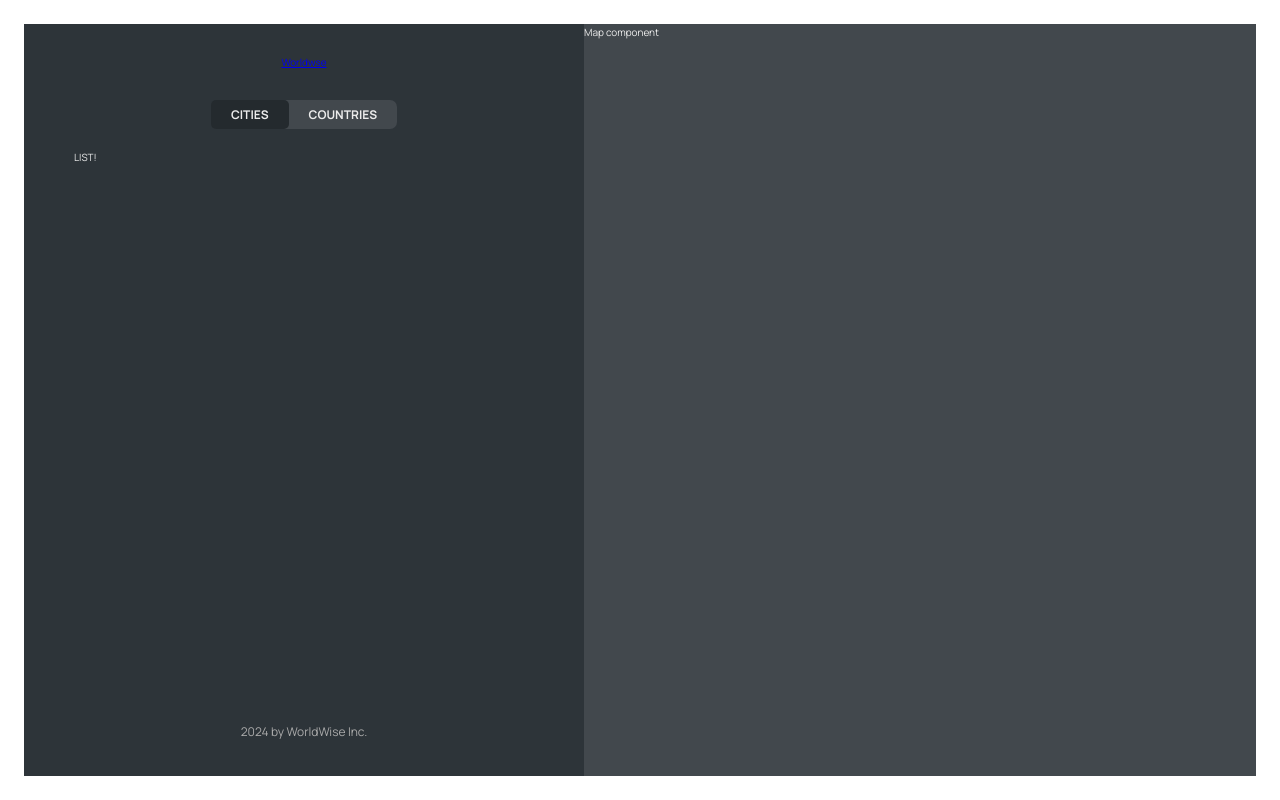
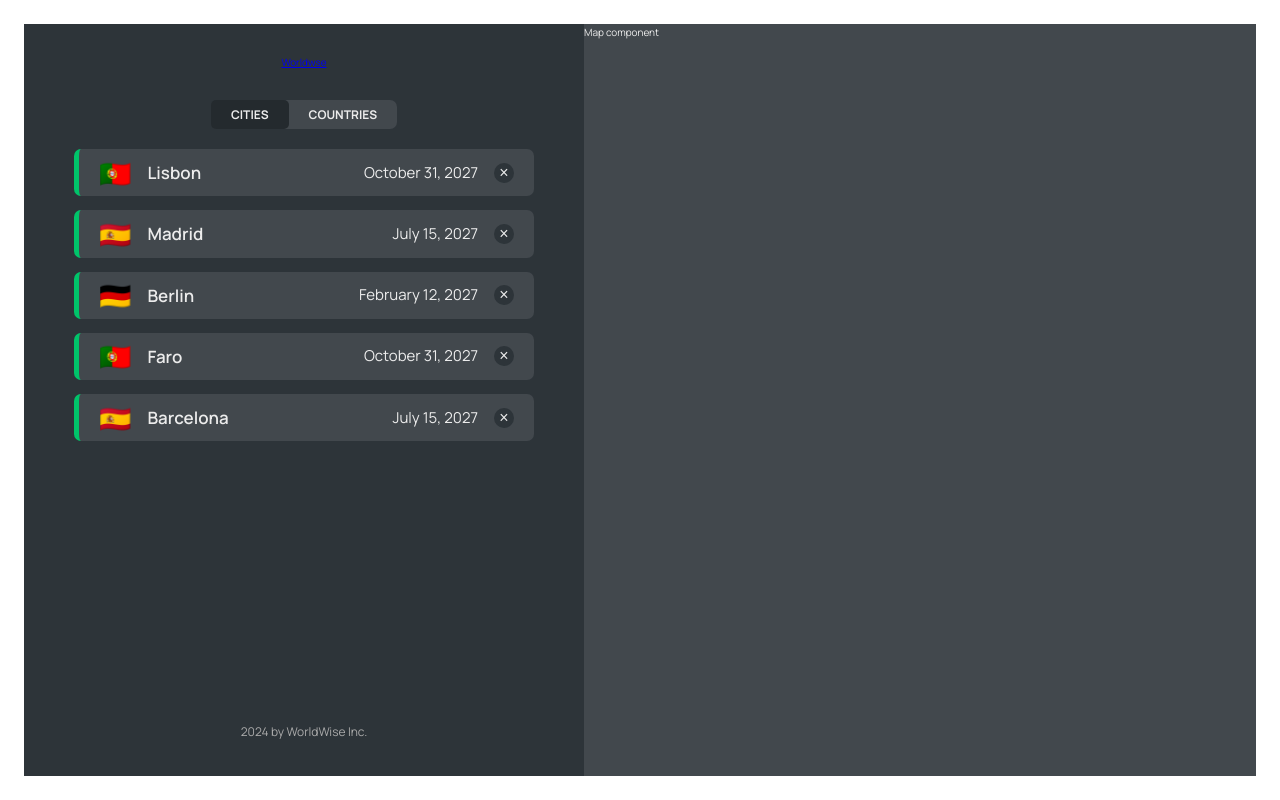
Before and after one commit to devodii/worldwise, a React (Vite) app: page /app/cities in a window 1280 px wide. Built offline with nearby package versions, Linux system fonts and the light colour scheme; data requests are answered from the project's data file.

Commit message:
feat: ability to display countries and cities

```diff
--- a/data/cities.json
+++ b/data/cities.json
@@ -35,6 +35,30 @@
         "lng": 13.376933665713324
       },
       "id": 98443197
+    },
+    {
+      "cityName": "Faro",
+      "country": "Portugal",
+      "emoji": "🇵🇹",
+      "date": "2027-10-31T15:59:59.138Z",
+      "notes": "My favorite city so far!",
+      "position": {
+        "lat": 38.727881642324164,
+        "lng": -9.140900099907554
+      },
+      "id": 232938089
+    },
+    {
+      "cityName": "Barcelona",
+      "country": "Spain",
+      "emoji": "🇪🇸",
+      "date": "2027-07-15T08:22:53.976Z",
+      "notes": "",
+      "position": {
+        "lat": 40.46635901755316,
+        "lng": -3.7133789062500004
+      },
+      "id": 1208980
     }
   ]
 }
--- a/src/App.jsx
+++ b/src/App.jsx
@@ -1,22 +1,57 @@
+import * as React from "react"
 import { BrowserRouter, Route, Routes } from "react-router-dom"
+
 import { Pricing } from "./pages/pricing"
 import { Product } from "./pages/product"
 import { FourOhFour } from "./pages/404"
-
 import { Homepage } from "./pages/homepage"
 import { AppLayout } from "./pages/app-layout"
 import { Login } from "./pages/login"
 import { CityList } from "./components/city-list"
+import { City } from "./components/city"
+import { CountryList } from "./components/country-list"
+
+const BASE_URL = "http://localhost:8000"
 
 function App() {
+  const [cities, setCities] = React.useState([])
+  const [isLoading, setIsLoading] = React.useState(false)
+
+  React.useEffect(() => {
+    async function fetchCities() {
+      try {
+        setIsLoading(true)
+        const res = await fetch(`${BASE_URL}/cities`)
+        const cities = await res.json()
+
+        setCities(cities)
+      } catch (error) {
+        alert("there was an error loading this data...")
+      } finally {
+        setIsLoading(false)
+      }
+    }
+    fetchCities()
+  }, [])
+
   return (
     <BrowserRouter>
       <Routes>
         <Route index element={<Homepage />} />
         <Route path="/app" element={<AppLayout />}>
-          <Route index element={<CityList />} />
-          <Route path="cities" element={<CityList />} />
-          <Route path="countries" element={<h2>Hello from countries</h2>} />
+          <Route
+            index
+            element={<CityList cities={cities} isLoading={isLoading} />}
+          />
+          <Route
+            path="cities"
+            element={<CityList cities={cities} isLoading={isLoading} />}
+          />
+          <Route path="cities/:id" element={<City />} />
+          <Route
+            path="countries"
+            element={<CountryList cities={cities} isLoading={isLoading} />}
+          />
           <Route path="form" element={<h2>Form component</h2>} />
         </Route>
         <Route path="/product" element={<Product />} />
--- /dev/null
+++ b/src/components/city-item.jsx
@@ -0,0 +1,27 @@
+import * as React from "react"
+import { Link } from "react-router-dom"
+import styles from "./city-item.module.css"
+
+const formatDate = date =>
+  new Intl.DateTimeFormat("en", {
+    day: "numeric",
+    month: "long",
+    year: "numeric",
+  }).format(new Date(date))
+
+export function CityItem({ city }) {
+  const { cityName, emoji, date, id } = city
+
+  return (
+    <li>
+      <Link className={styles.cityItem} to={`${id}`}>
+        <span className={styles.emoji}>{emoji}</span>
+        <h3 className={styles.name}>{cityName}</h3>
+
+        <time className={styles.date}>{formatDate(date)}</time>
+
+        <button className={styles.deleteBtn}>&times;</button>
+      </Link>
+    </li>
+  )
+}
--- a/src/components/city-list.jsx
+++ b/src/components/city-list.jsx
@@ -1,5 +1,22 @@
+/* eslint-disable react/prop-types */
+import { CityItem } from "./city-item"
+import { Message } from "./message"
 import styles from "./city-list.module.css"
+import { Spinner } from "./spinner"
 
-export function CityList() {
-  return <ul className={styles.cityList}>LIST!</ul>
+export function CityList({ cities, isLoading }) {
+  if (isLoading) return <Spinner />
+
+  if (cities.length < 1)
+    return (
+      <Message message="Add your first city byclicking on a city on the map" />
+    )
+
+  return (
+    <ul className={styles.cityList}>
+      {cities?.map(city => (
+        <CityItem key={city.id} city={city} />
+      ))}
+    </ul>
+  )
 }
--- a/src/components/city.jsx
+++ b/src/components/city.jsx
@@ -1,4 +1,4 @@
-import styles from "./city.module.css"
+import { useParams } from "react-router-dom"
 
 const formatDate = date =>
   new Intl.DateTimeFormat("en", {
@@ -19,41 +19,46 @@
 
   const { cityName, emoji, date, notes } = currentCity
 
-  return (
-    <div className={styles.city}>
-      <div className={styles.row}>
-        <h6>City name</h6>
-        <h3>
-          <span>{emoji}</span> {cityName}
-        </h3>
-      </div>
+  const { id } = useParams()
 
-      <div className={styles.row}>
-        <h6>You went to {cityName} on</h6>
-        <p>{formatDate(date || null)}</p>
-      </div>
+  console.log({ location })
+  return <h1>CITY! {id}</h1>
 
-      {notes && (
-        <div className={styles.row}>
-          <h6>Your notes</h6>
-          <p>{notes}</p>
-        </div>
-      )}
+  // return (
+  //   <div className={styles.city}>
+  //     <div className={styles.row}>
+  //       <h6>City name</h6>
+  //       <h3>
+  //         <span>{emoji}</span> {cityName}
+  //       </h3>
+  //     </div>
 
-      <div className={styles.row}>
-        <h6>Learn more</h6>
-        <a
-          href={`https://en.wikipedia.org/wiki/${cityName}`}
-          target="_blank"
-          rel="noreferrer"
-        >
-          Check out {cityName} on Wikipedia &rarr;
-        </a>
-      </div>
+  //     <div className={styles.row}>
+  //       <h6>You went to {cityName} on</h6>
+  //       <p>{formatDate(date || null)}</p>
+  //     </div>
 
-      <div>
-        <ButtonBack />
-      </div>
-    </div>
-  )
+  //     {notes && (
+  //       <div className={styles.row}>
+  //         <h6>Your notes</h6>
+  //         <p>{notes}</p>
+  //       </div>
+  //     )}
+
+  //     <div className={styles.row}>
+  //       <h6>Learn more</h6>
+  //       <a
+  //         href={`https://en.wikipedia.org/wiki/${cityName}`}
+  //         target="_blank"
+  //         rel="noreferrer"
+  //       >
+  //         Check out {cityName} on Wikipedia &rarr;
+  //       </a>
+  //     </div>
+
+  //     <div>
+  //       <ButtonBack />
+  //     </div>
+  //   </div>
+  // )
 }
--- /dev/null
+++ b/src/components/country-list.jsx
@@ -0,0 +1,33 @@
+/* eslint-disable react/prop-types */
+import { CountryItem } from "./country-item"
+import styles from "./country-list.module.css"
+import { Message } from "./message"
+import { Spinner } from "./spinner"
+
+export function CountryList({ cities, isLoading }) {
+  if (isLoading) return <Spinner />
+  console.log({ cities })
+
+  if (cities.length < 1)
+    return (
+      <Message message="Add your first city byclicking on a city on the map" />
+    )
+
+  const countries = cities.reduce((arr, city) => {
+    if (!arr.map(el => el.country).includes(city.country)) {
+      return [...arr, { country: city.country, emoji: city.emoji }]
+    } else {
+      return arr
+    }
+  }, [])
+
+  console.log({ countries })
+
+  return (
+    <ul className={styles.cityList}>
+      {countries?.map(country => (
+        <CountryItem key={country.id} country={country} />
+      ))}
+    </ul>
+  )
+}
```
